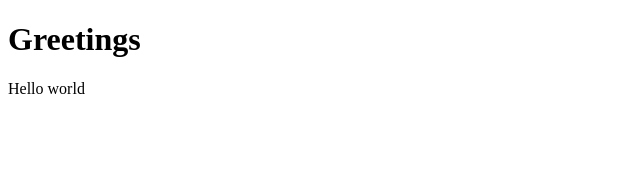
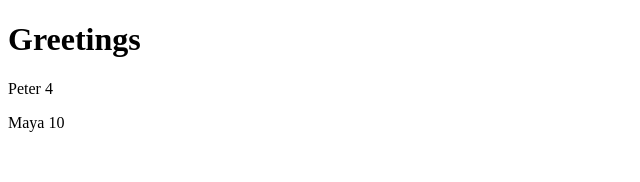
Before and after one commit to asagiria/AntK4CFullStack, a React (Vite) app in the folder part1/: page / in a window 1280 px wide. Shown: the top 182 px of the page, without its empty margins (0-640 px from the left). Built offline with nearby package versions, Linux system fonts and the light colour scheme.

Commit message:
added friends array in app.jsx

```diff
--- a/part1/src/App.jsx
+++ b/part1/src/App.jsx
@@ -1,17 +1,28 @@
-const Hello = () => {
+const Hello = (props) => {
+
+  console.log(props)
   return (
     <div>
-      <p>Hello world</p>
+      <p>
+
+        Hello {props.name}, you are {props.age} years old
+      </p>
     </div>
   )
 }
 
 const App = () => {
+
+  const friends = [
+    { name: 'Peter', age: 4 },
+    { name: 'Maya', age: 10 },
+  ]
+
   return (
     <div>
       <h1>Greetings</h1>
-
-      <Hello />
+      <p>{friends[0].name} {friends[0].age}</p>
+      <p>{friends[1].name} {friends[1].age}</p>
     </div>
   )
 }
```
